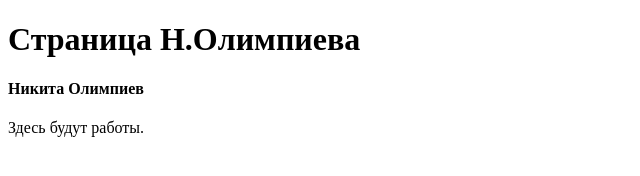
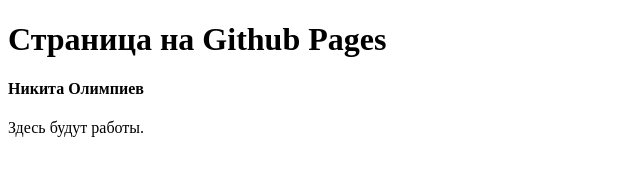
Before and after one commit to chiziwe-2-0/chiziwe-2-0.github.io, a plain HTML site: page index.html in a window 1280 px wide. Shown: the whole page, without its empty margins (0-640 px from the left). Drawn offline with Linux system fonts and the light colour scheme.

Commit message:
Update index.html

```diff
--- a/index.html
+++ b/index.html
@@ -1,7 +1,7 @@
 <!DOCTYPE html>
 <html>
 <body>
-<h1>Страница Н.Олимпиева</h1>
+<h1>Страница на Github Pages</h1>
 <h4 id="author" title="GossJS">Никита Олимпиев</h4>
 <p>Здесь будут работы.</p>
 </body>
```
